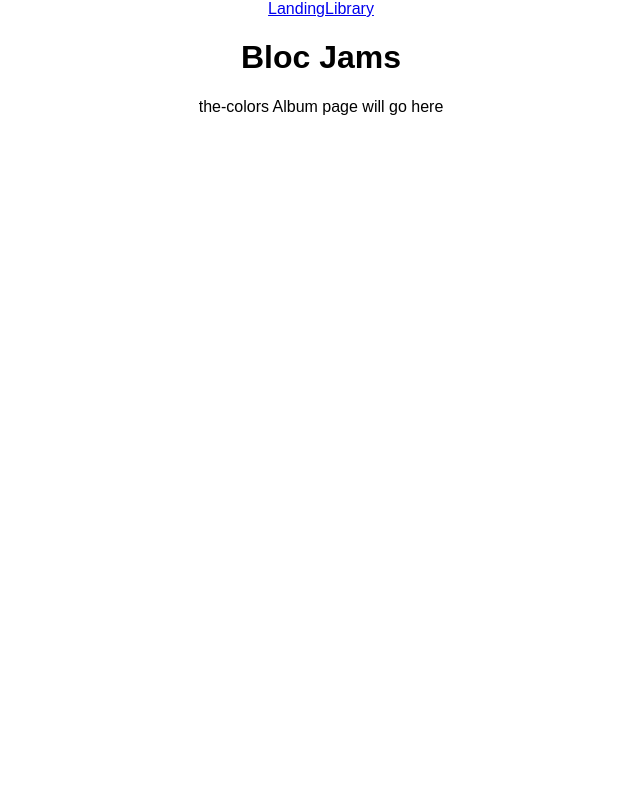
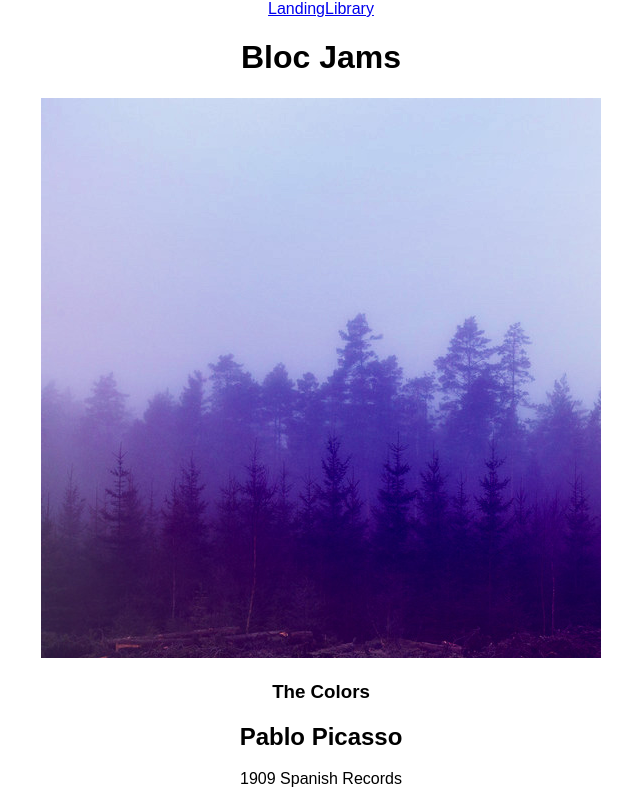
Before and after one commit to TishG/bloc-jams-react, a React (Create React App) app: page /album/the-colors in a window 1280 px wide. Shown: the whole page, without its empty margins (319-959 px from the left). Built offline with nearby package versions, Linux system fonts and the light colour scheme.

Commit message:
checkpoint components-album: completed

```diff
--- a/src/components/Album.js
+++ b/src/components/Album.js
@@ -1,13 +1,46 @@
 import React, { Component } from 'react';
+import albumData from './../data/albums';
 
 class Album extends Component {
-	render() {
+	constructor(props) {
+	super(props);
+
+			const album = albumData.find( album => {
+				return album.slug === this.props.match.params.slug
+			});
+
+			this.state = {
+				album: album
+			};
+		}
+
+		render() {
 		return (
 			<section className="album">
-				{this.props.match.params.slug} Album page will go here
+				<section id="album-info">
+					<img
+					id="album-cover-art"
+					src={ this.state.album.albumCover}
+					alt={ this.state.album.title}
+					/>
+					<div className="album-details">
+						<h1 id="album-title">{ this.state.album.title }</h1>
+						<h2 className="artist">{ this.state.album.artist }</h2>
+						<div id="release-info"> { this.state.album.releaseInfo }</div>
+					</div>
+				</section>
+				<table id="song-list">
+					<colgroup>
+						<col id="song-number-column" />
+						<col id="song-title-column" />
+						<col id="song-duration-column" />
+					</colgroup>
+					<tbody>
+					</tbody>
+				</table>
 			</section>
-		);
+			);
+		}
 	}
-}
 
 export default Album;
```
